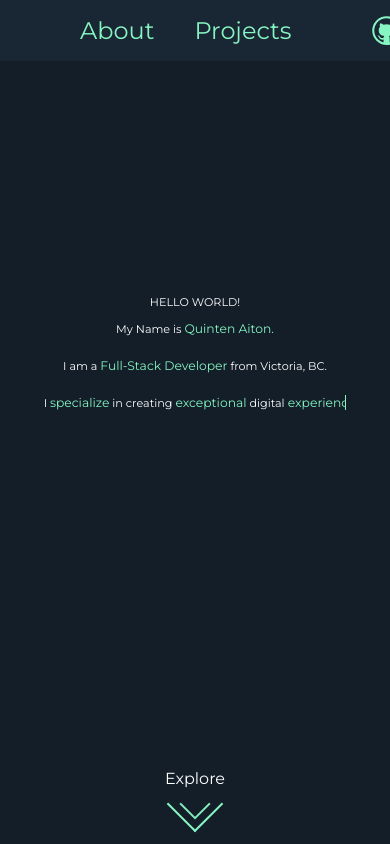
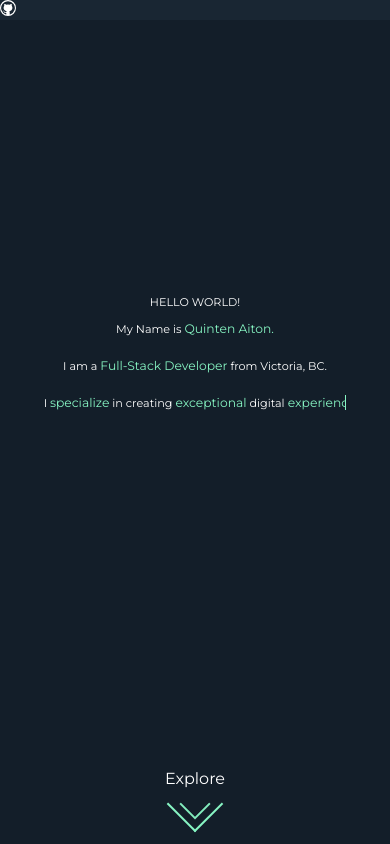
Before and after one commit to QuinAiton/PersonalPortfolio, a Next.js app: page / in a window 390 px wide. Shown: the top 844 px of the page. Built offline with nearby package versions, Linux system fonts and the light colour scheme.

Commit message:
Adds Media Queries for Responsive Menu

```diff
--- a/components/Nav.js
+++ b/components/Nav.js
@@ -1,15 +1,17 @@
-import React from 'react';
+import React, { useState } from 'react';
 import NavStyles from '../styles/Nav.module.scss';
 import { FaLinkedin, FaEnvelope } from 'react-icons/fa';
 import { VscGithub } from 'react-icons/vsc';
 import Fade from 'react-reveal/Fade';
 import Image from 'next/image';
 import Link from 'next/link';
+import Media from 'react-med';
 const Nav = () => {
+  const [isOpen, setOpen] = useState(false);
   return (
     <Fade top>
-      <div className={NavStyles.container}>
-        <div className={NavStyles.items}>
+      {isOpen ? (
+        <nav className={NavStyles.container}>
           <Image
             className={NavStyles.image}
             src='/logo.png'
@@ -17,6 +19,7 @@ const Nav = () => {
             height={130}
             width={130}
           />
+          <div className={NavStyles.items}>
             <ul className={NavStyles.links}>
               <li>
                 <Link href='#about'>
@@ -37,7 +40,10 @@ const Nav = () => {
               </a>
             </li>
             <li>
-            <a href='https://www.linkedin.com/in/quinten-aiton' target='_blank'>
+              <a
+                href='https://www.linkedin.com/in/quinten-aiton'
+                target='_blank'
+              >
                 <FaLinkedin className={NavStyles.icon} />
               </a>
             </li>
@@ -47,7 +53,10 @@ const Nav = () => {
               </a>
             </li>
           </ul>
-      </div>
+        </nav>
+      ) : (
+        <VscGithub onClick={() => setOpen(true)} />
+      )}
     </Fade>
   );
 };
--- a/package.json
+++ b/package.json
@@ -14,6 +14,7 @@
     "react-bootstrap": "^1.5.2",
     "react-dom": "17.0.2",
     "react-icons": "^4.2.0",
+    "react-media": "^1.10.0",
     "react-responsive-carousel": "^3.2.18",
     "react-reveal": "^1.2.2",
     "sass": "^1.32.9"
--- a/styles/Nav.module.scss
+++ b/styles/Nav.module.scss
@@ -88,3 +88,26 @@ $secondary: #192633;
 .image:hover {
   transform: rotate(-45deg);
 }
+
+@media (max-width: 420px) {
+  .container {
+    flex-direction: column;
+    justify-content: center;
+    max-height: 30vh;
+
+    .img {
+      justify-self: flex-start;
+      align-self: flex-start;
+    }
+  }
+
+  .items {
+    flex-direction: column;
+    .links {
+      flex-direction: column;
+    }
+  }
+  .contact {
+    flex-direction: column;
+  }
+}
```
Also changed, not shown: 1 other file (tests, documents, lock files or other folders). Lines whose indentation alone changed are shown as unchanged.
